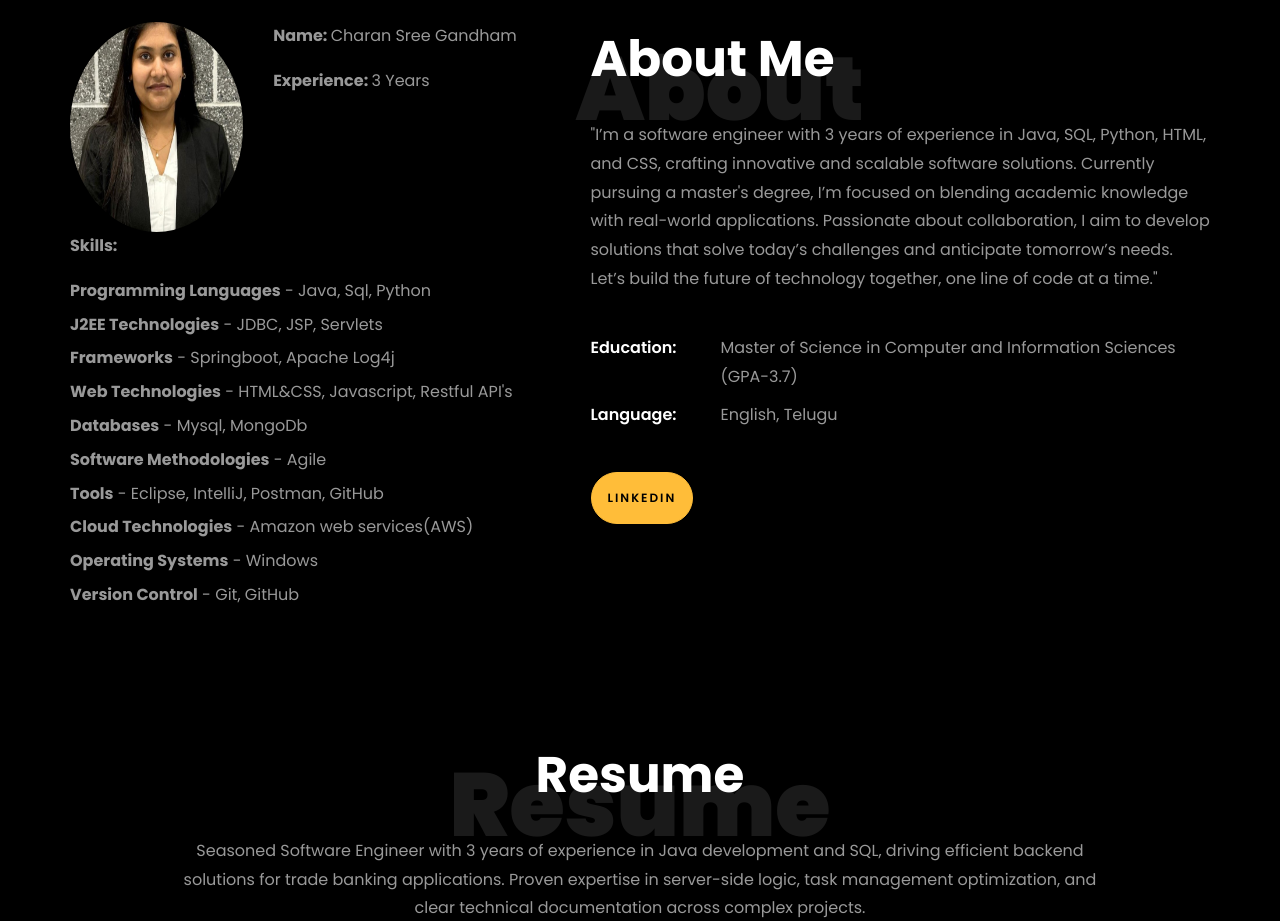
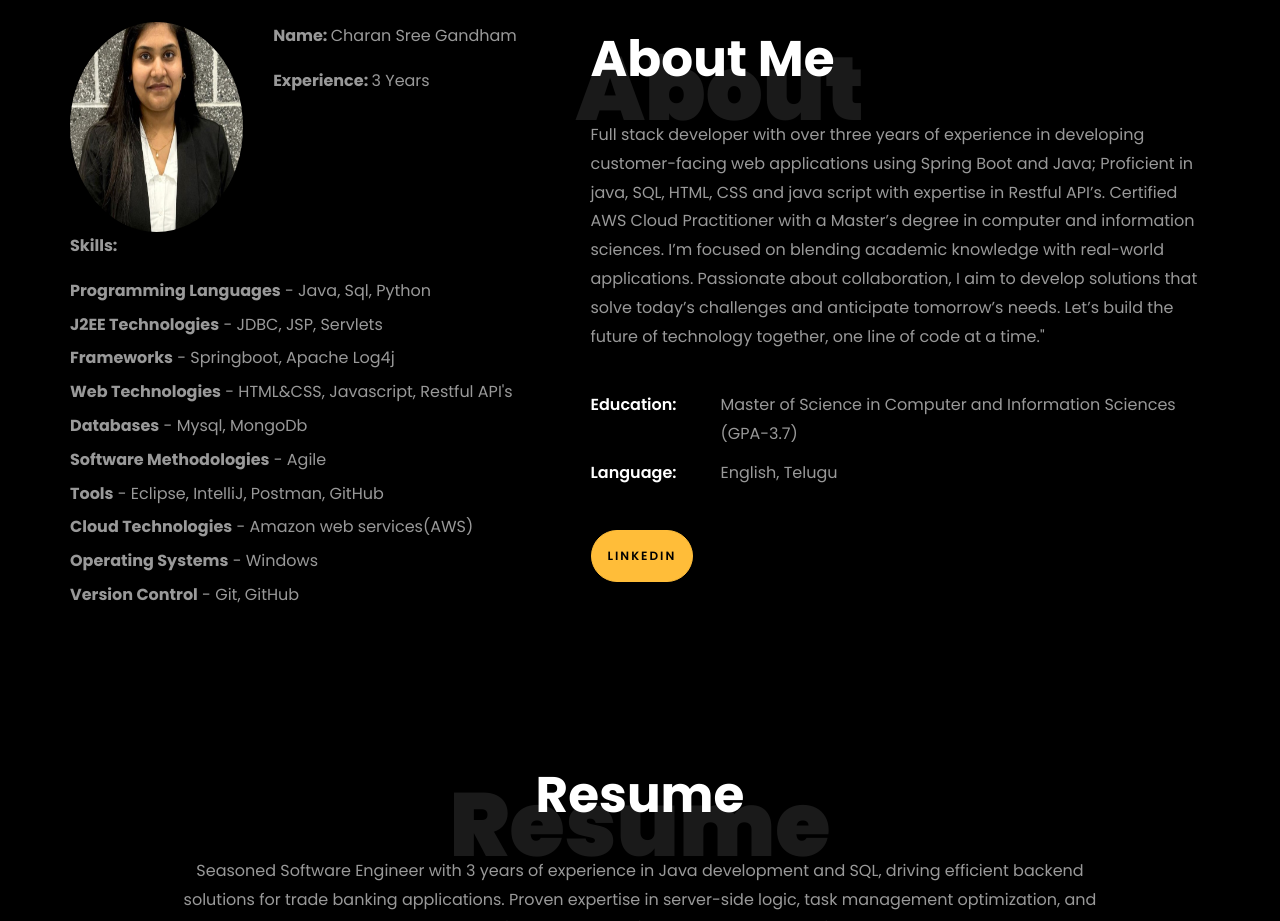
Before and after one commit to charansreegandham/MyPortfolio, a plain HTML site: page index.html in a window 1280 px wide. Shown: the part 840-1761 px from the top of the page. Drawn offline with Linux system fonts and the light colour scheme; files whose address does not match are found by name.

Commit message:
Updated portfolio content and resume details

```diff
--- a/index.html
+++ b/index.html
@@ -265,7 +265,7 @@
 								<h1 class="big">About</h1>
 								<h2 class="mb-4">About Me</h2>
 
-								<p>"I’m a software engineer with 3 years of experience in Java, SQL, Python, HTML, and CSS, crafting innovative and scalable software solutions. Currently pursuing a master's degree, I’m focused on blending academic knowledge with real-world applications. Passionate about collaboration, I aim to develop solutions that solve today’s challenges and anticipate tomorrow’s needs. Let’s build the future of technology together, one line of code at a time."</p>
+								<p>Full stack developer with over three years of experience in developing customer-facing web applications using Spring Boot and Java; Proficient in java, SQL, HTML, CSS and java script with expertise in Restful API’s. Certified AWS Cloud Practitioner with a Master’s degree in computer and information sciences. I’m focused on blending academic knowledge with real-world applications. Passionate about collaboration, I aim to develop solutions that solve today’s challenges and anticipate tomorrow’s needs. Let’s build the future of technology together, one line of code at a time."</p>
 								<ul class="about-info mt-4 px-md-0 px-2">
 								<!--<li class="d-flex"><span>Profile:</span> <span>Data Science &amp; Analytics</span></li>
 									<li class="d-flex"><span>Domain:</span> <span>Retail, Ecommerce, BFSI &amp; Digital Marketing</span></li>-->
@@ -365,9 +365,6 @@
 					</div>
 
 				</div>
-
-
-
 
 				<div class="col-md-12">
 					<div class="resume-wrap ftco-animate">
```
